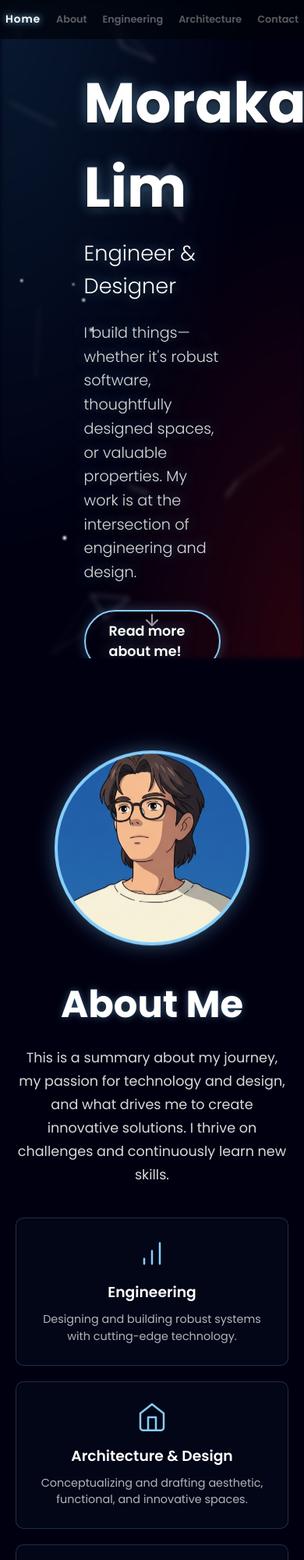
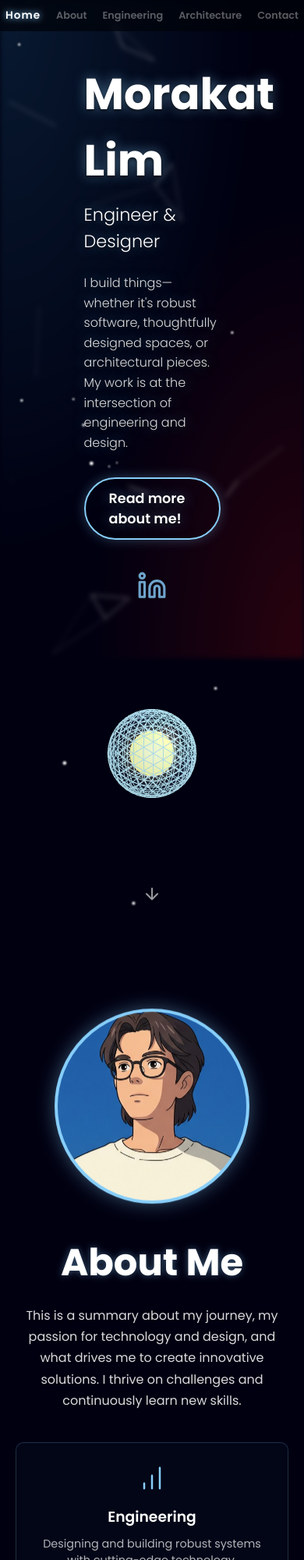
Before and after one commit to MorakatLim/Portfolio_Website, a plain HTML site: page index.html in a window 390 px wide. Shown: the top 2000 px of the page at 78% size. Drawn offline with nearby package versions, Linux system fonts and the light colour scheme; animation ran at ten frames a second.

Commit message:
Modifying for mobile view

```diff
--- a/index.html
+++ b/index.html
@@ -26,7 +26,7 @@
                 <h1 class="fade-in-up delay-1">Morakat Lim</h1>
                 <p class="subtitle fade-in-up delay-2">Engineer & Designer</p>
                 <p class="mission-statement fade-in-up delay-3">
-                    I build things—whether it's robust software, thoughtfully designed spaces, or valuable properties.
+                    I build things—whether it's robust software, thoughtfully designed spaces, or architectural pieces.
                     My work is at the intersection of engineering and design.
                 </p>
                 <a href="#about" class="hero-cta fade-in-up delay-4">Read more about me!</a>
--- a/style.css
+++ b/style.css
@@ -886,53 +886,82 @@ body.modal-open .modal-window {
 @media (max-width: 900px) {
 
     /* --- General Section Layout --- */
-    /* Allows all sections to grow with their content on mobile, preventing overflow */
-    #about,
-    #engineering,
-    #architecture,
-    #contact {
+    section {
+        /* This is the most critical fix. It allows sections to grow vertically with their content, */
+        /* preventing elements from being cut off or "disappearing". */
         height: auto;
-        padding-top: 120px;
-        padding-bottom: 60px;
+        min-height: 100vh; /* Ensures sections still fill the screen but can grow larger */
+        padding: 100px 20px 60px 20px; /* Adjust padding for top nav space */
+        overflow: visible;  /* Allow content to be seen even if it overflows the min-height */
+        overflow-x: hidden; /* Prevent unwanted horizontal scrolling */
     }
 
-    section {
-        /* Reduce padding on smaller screens */
-        padding: 20px;
+    /* --- Top Navigation --- */
+    #top-nav {
+        background: rgba(1, 4, 9, 0.7); /* Make nav bar visible on mobile */
+        backdrop-filter: blur(5px);
+        padding: 5px 0;
+        flex-wrap: wrap; /* Allows nav items to wrap onto a new line */
+        justify-content: center;
+    }
+
+    .nav-list {
+        height: auto; /* Allow the nav to grow in height if items wrap */
+    }
+
+    .nav-list li a {
+        font-size: 0.8rem;
+        line-height: 30px;
+        padding: 0 10px;
+    }
+
+    .nav-list li.nav-active a {
+        font-size: 0.85rem; /* Adjust active link size */
     }
 
     /* --- Hero Section (Homepage) --- */
-    /* This creates the stacked layout with text on top and the sphere below */
     #hero {
-        flex-direction: column;
-        justify-content: flex-start;
+        display: flex;
+        flex-direction: column; /* Stack text on top of the 3D sphere */
+        justify-content: center; /* Center content vertically */
+        text-align: center;
+        min-height: 100vh; /* Ensure it still takes up the full screen height */
         padding-top: 80px;
-        align-items: center; /* Center content horizontally */
     }
 
     .hero-content {
-        max-width: 90%;
+        max-width: 95%; /* Use more of the screen width */
         text-align: center;
+        order: 1; /* Ensure text content comes first */
         margin-bottom: 20px;
     }
 
     .hero-content h1 {
-        font-size: 4.5rem;
+        font-size: 3.5rem; /* Reduce heading font size */
+    }
+
+    .hero-content .subtitle {
+        font-size: 1.4rem; /* Reduce subtitle font size */
+    }
+
+    .hero-content .mission-statement {
+        font-size: 1rem; /* Reduce paragraph font size */
     }
 
     .hero-socials {
-        justify-content: center;
+        justify-content: center; /* Center social media icons */
     }
 
     #sphere-container {
-        position: relative;
-        height: 45vh;
+        order: 2; /* Place sphere after the text content */
+        position: relative; /* Remove absolute positioning to place it in the normal flow */
+        height: 40vh; /* Define a specific height for the sphere container */
         width: 100%;
     }
 
     /* --- About Me Section --- */
     .about-container {
-        grid-template-columns: 1fr;
+        grid-template-columns: 1fr; /* Stack photo and content vertically */
         text-align: center;
         gap: 20px;
     }
@@ -942,57 +971,48 @@ body.modal-open .modal-window {
     }
 
     .about-photo-container {
-        margin: 0 auto 20px;
+        margin: 0 auto 20px; /* Center the profile photo */
+    }
+
+    .about-right .about-bio {
+        font-size: 1rem; /* Adjust bio font size for readability */
     }
 
     .projects-grid {
-        /* Creates a flexible grid that wraps automatically */
-        grid-template-columns: repeat(auto-fill, minmax(220px, 1fr));
+        grid-template-columns: repeat(auto-fill, minmax(200px, 1fr)); /* Allow project cards to wrap flexibily */
     }
 
+    /* --- General HUD Panels (For Engineering, Architecture, etc.) --- */
     .hud-panel h1 {
-        /* Reduce font size for section titles */
-        font-size: 2.5rem;
+        font-size: 2.5rem; /* Reduce title font size */
     }
 
-    /* --- Top Navigation --- */
-    #top-nav {
-        background: rgba(1, 4, 9, 0.5);
-        backdrop-filter: blur(4px);
-        flex-wrap: wrap;
-        justify-content: center;
-        padding: 5px 0;
-    }
-
-    .nav-list li a {
-        font-size: 0.8rem;
-        padding: 0 10px;
-        line-height: 30px;
-    }
-
-    .nav-list li.nav-active a {
-        font-size: 0.85rem;
+    .hud-panel p {
+        font-size: 1rem; /* Adjust paragraph font size */
     }
 
     /* --- Modal Content --- */
-    /* Stacks content vertically inside modals on mobile */
+    .modal-window {
+        padding: 40px 20px; /* Adjust padding for smaller screens */
+        width: 95%;
+    }
+
     .raytheon-projects-container,
     .engineering-projects-container {
-        flex-direction: column;
+        flex-direction: column; /* Stack content vertically inside modals */
         align-items: center;
         gap: 30px;
     }
 
     .raytheon-project,
     .engineering-project {
-        width: 100%;
+        width: 100%; /* Make projects take full width inside the modal */
     }
 
     .skills-icons {
-        gap: 20px; /* Reduces space between skill icons */
+        gap: 20px; /* Reduce space between skill icons */
     }
 }
-
 /* =================================================================== */
 /* === CUSTOM MODAL STYLES =========================================== */
 /* =================================================================== */
```
